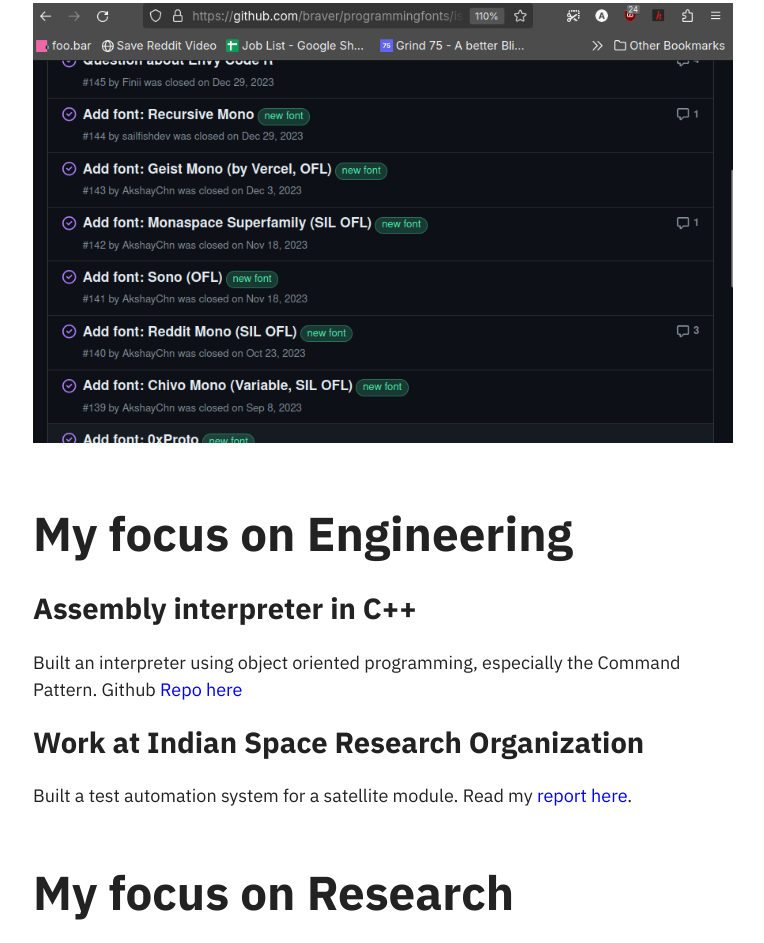
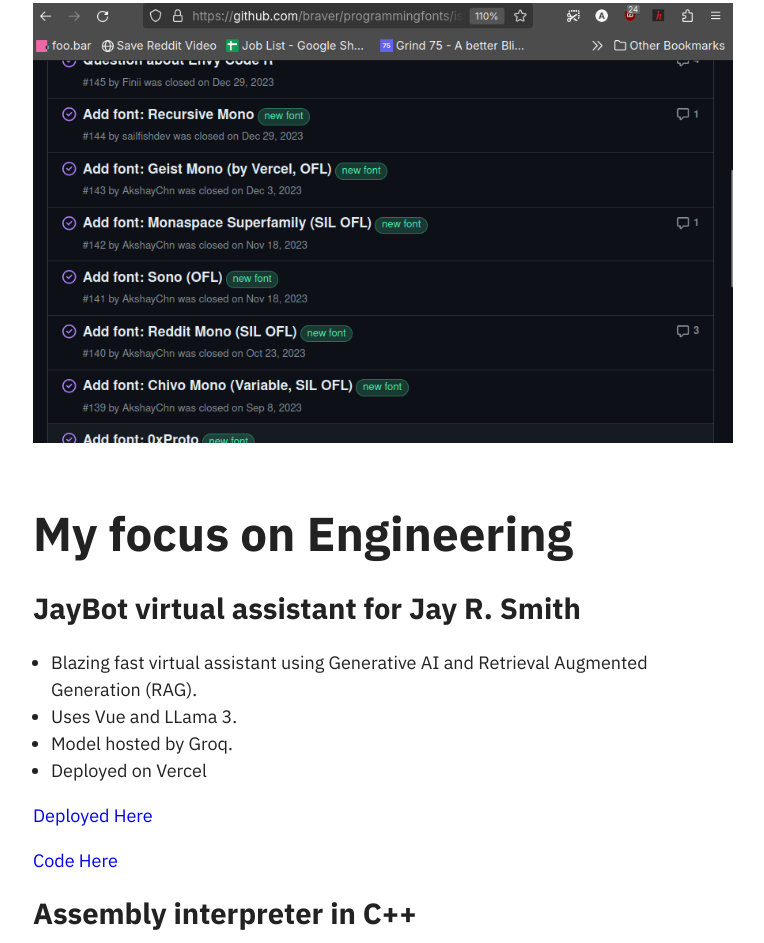
Before and after one commit to AkshayChn/jrsmith, a plain HTML site: page docs/index.html in a window 1280 px wide. Shown: the part 1794-2737 px from the top of the page, without its empty margins (432-1196 px from the left). Drawn offline with Linux system fonts and the light colour scheme.

Commit message:
Regen after adding jaybot

```diff
--- a/docs/index.html
+++ b/docs/index.html
@@ -72,6 +72,7 @@
 </ul></li>
 <li><a href="#my-focus-on-engineering">My focus on Engineering</a>
 <ul>
+<li><a href="#jaybot-virtual-assistant-for-jay-r.-smith">JayBot virtual assistant for Jay R. Smith</a></li>
 <li><a href="#assembly-interpreter-in-c">Assembly interpreter in C++</a></li>
 <li><a href="#work-at-indian-space-research-organization">Work at Indian Space Research Organization</a></li>
 </ul></li>
@@ -123,6 +124,15 @@
 <p>You can see my contributions to <a href="https://programmingfonts.org">programmingfonts.org</a> on their issues page. I have suggested the latest newly released fonts for their catelogue. Check their <a href="https://github.com/braver/programmingfonts/issues?q=is%3Aissue+is%3Aclosed">Github Issues here.</a></p>
 <p><img src="./images/prog.png" /></p>
 <h1 id="my-focus-on-engineering">My focus on Engineering</h1>
+<h2 id="jaybot-virtual-assistant-for-jay-r.-smith">JayBot virtual assistant for Jay R. Smith</h2>
+<ul>
+<li>Blazing fast virtual assistant using Generative AI and Retrieval Augmented Generation (RAG).</li>
+<li>Uses Vue and LLama 3.</li>
+<li>Model hosted by Groq.</li>
+<li>Deployed on Vercel</li>
+</ul>
+<p><a href="https://jaybot.vercel.app/">Deployed Here</a></p>
+<p><a href="https://github.com/AkshayChn/jaybot">Code Here</a></p>
 <h2 id="assembly-interpreter-in-c">Assembly interpreter in C++</h2>
 <p>Built an interpreter using object oriented programming, especially the Command Pattern. Github <a href="https://github.com/AkshayChn/assembly-language-interpreter">Repo here</a></p>
 <h2 id="work-at-indian-space-research-organization">Work at Indian Space Research Organization</h2>
```
